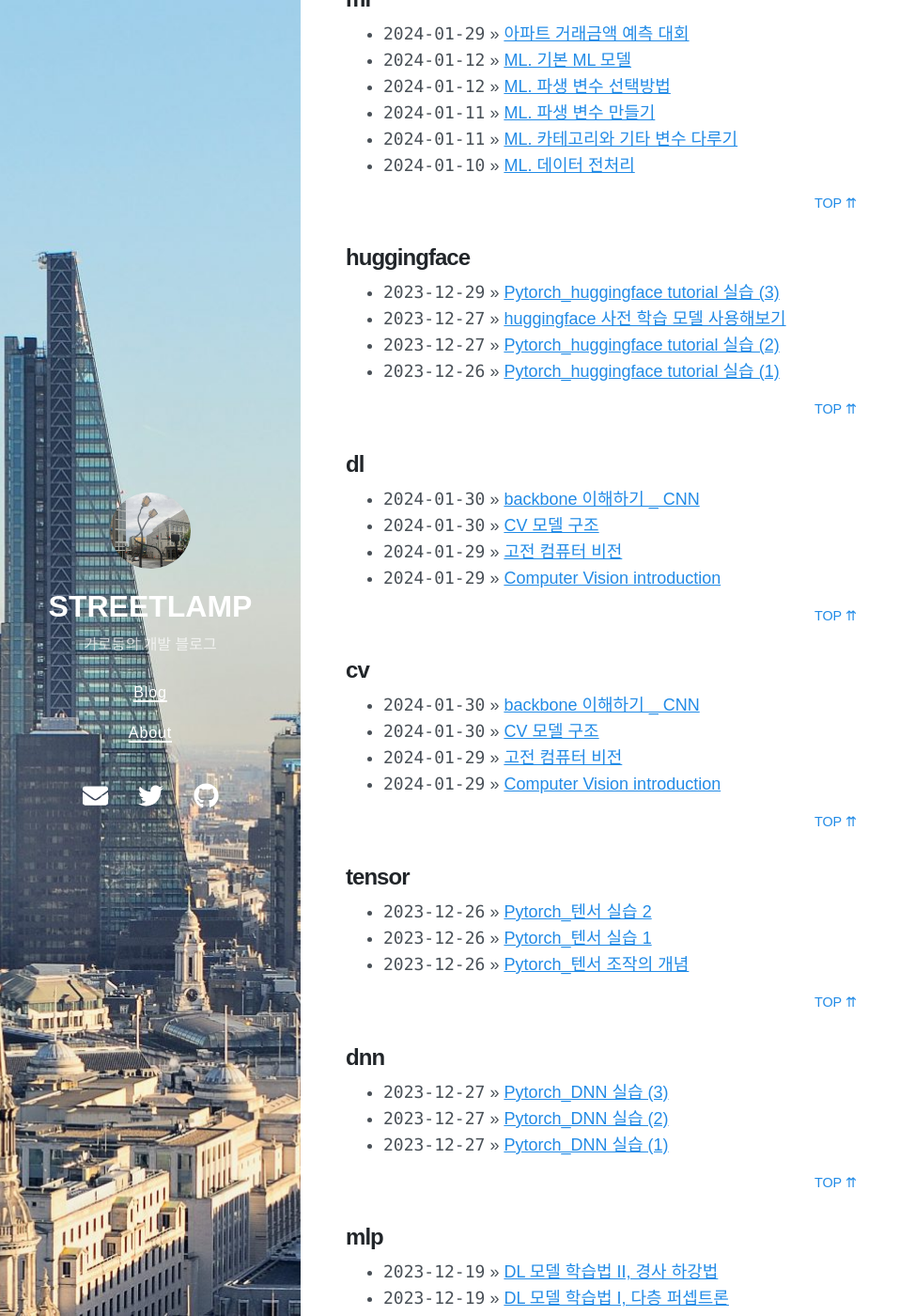
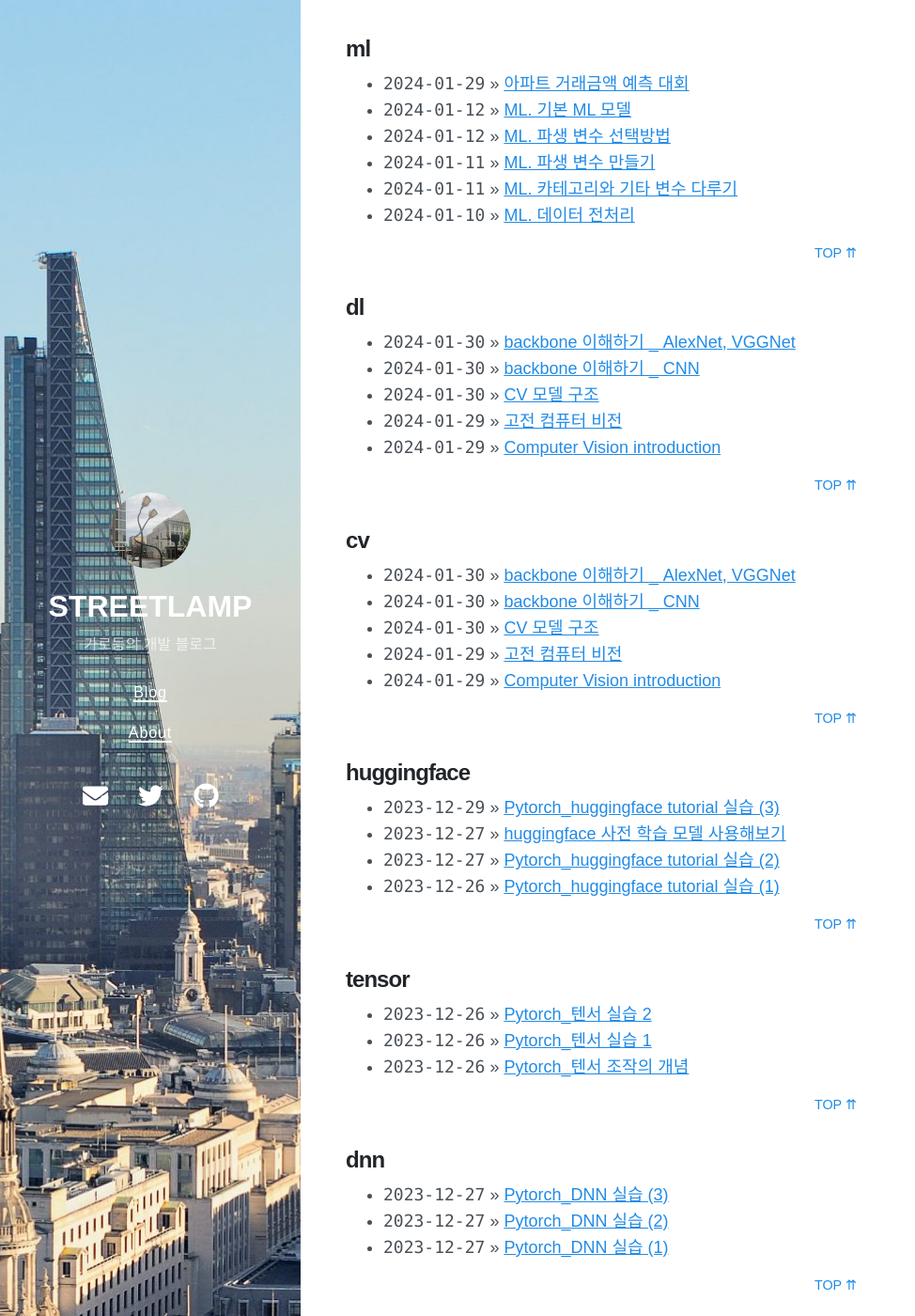
Before and after one commit to streetlamplee/streetlamplee.github.io, a Jekyll site: the page built from tags.md, in a window 1280 px wide and 1400 px high, scrolled down 3538 px. Shown: the whole window at 94% size, without its empty margins (0-974 px from the left). Built offline with Jekyll 4.4.1, drawn with Linux system fonts in a browser that asks for light colours; nearby versions of some CDN libraries; part of the change alters nothing that is shown; some of the changed text lies outside the part shown.

Commit message:
upload post

```diff
--- /dev/null
+++ b/_posts/2024-01-30-CV_Alexnet_VGGNet.md
@@ -0,0 +1,32 @@
+---
+title: backbone 이해하기 _ AlexNet, VGGNet
+layout: post
+date: 2024-01-30 17:00 +0900
+last_modified_at: 2024-01-30 17:00:00 +0900
+tag: [DL, CV, CNN, AlexNet, VGGNet]
+toc: true
+---
+
+# Backbone 이해하기 : CNN
+
+## 1. AlexNet
+
+### 1.1 딥러닝 모델의 등장
+
+
+
+### 1.2 AlexNet의 구조
+
+### 1.3 Convolution Layer
+
+### 1.4 Active Function
+
+### 1.5 Pooling Layer
+
+### 1.6 Local Response Normalization
+
+### 1.7 Overfitting 방지
+
+## 2. VGGNet
+
+### 2.1 Small Filters, Deeper Networks
--- a/_posts/2024-01-30-CV_CNN.md
+++ b/_posts/2024-01-30-CV_CNN.md
@@ -23,7 +23,7 @@ filter와 bias로 구성되어 있음
 
 **filter** : (=Kernal) input image를 특정 크기의 fileter를 이용하여 탐색하면서 Convolution 연산을 시행하여 filter 영역에 대한 특징을 추출하게 된다.
 
-<img src="..\img\CV1.gif" alt="gif error">
+![2024-01-30 16;30;03](https://github.com/streetlamplee/streetlamplee.github.io/assets/119946138/82fc0633-9540-4259-92cf-d0a93c4ea397)
 
 2 by 2의 feature를 얻었다고 말할 수 있다.
 
@@ -35,8 +35,7 @@ feature를 학습한다 : filter의 숫자와 bias의 숫자를 바꿔가며 계
 
 ![Alt text](\..\img\CV2.png)
 
-$output\;size = \displaystyle \frac{(N-F)}{S} + 1$
-
+$output\;size = \displaystyle \frac{(N-F)}{S} + 1$<br>
 N : input의 크기<br>
 F : filter의 크기<br>
 S : Stride의 크기
@@ -46,12 +45,41 @@ S : Stride의 크기
 그러면 Convolution Layer를 하게 되면 출력 tensor가 줄어드니까 무한정 적용은 못하겠네<br>
 $\rightarrow$ <mark>**NO**</mark>
 
-**Padding** (P) :
+**Padding** (P) : Feature Map의 크기를 일정 수준으로 유지하기 위해서 임의의 값을 넣은 Pixel을 얼마나 추가했는지를 나타냄
+
+ex. zero padding : 0으로 채운 pixel을 주변에 채워 넣는 것
+
+$output\;size = \displaystyle \frac{(N-F+2P)}{S} + 1$<br>
+N : input의 크기<br>
+F : filter의 크기<br>
+S : Stride의 크기<br>
+P : Padding의 크기
 
 ### 1.3 Activation Function
 
 *네트워크에 비선형성을 가해주는 역할을 함*
 
+복잡한 문제를 풀 때에는 비선형 모델이 더 좋기 때문
+
+Convolution 연산으로는 각 pixel에 대한 가중치의 합을 구하므로, **선형적인 모델만 만들 수 있음**
+
+따라서 Activation을 이용해서 비선형성을 추가
+
+#### 종류
+
+- sigmoid
+- tanh
+- ReLU
+- Leaky ReLU
+- Maxout
+- ELU
+
 ### 1.4 Pooling Layer
 
 *feature map에 Spatial aggregation을 시켜줌*
+
+입력의 크기를 줄일 수 있다. (= Down Sampling)
+
+Feature Map이 줄어들 때의 장점
+- 모델의 파라미터 수가 줄어들게 된다.
+- Receptive Field가 달라지게 된다.
```
Also changed, not shown: img/CV1.gif (deleted).
